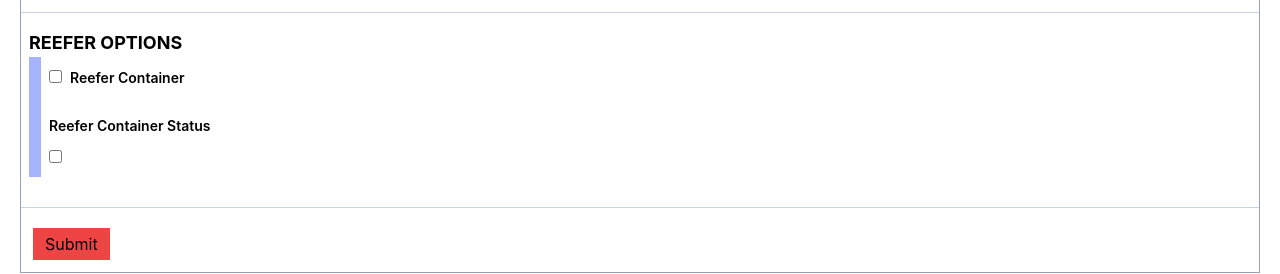
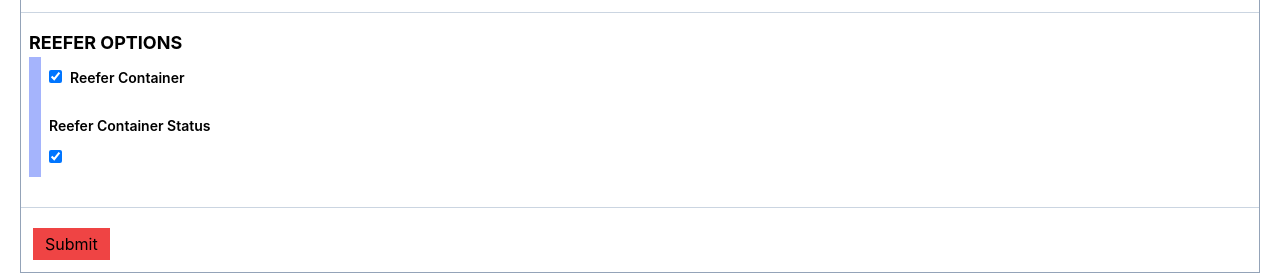
Before and after one commit to jamesenglajom/react-form, a React (Create React App) app: page / in a window 1280 px wide. Shown: the part 856-1130 px from the top of the page. Built offline with nearby package versions, Linux system fonts and the light colour scheme.

Commit message:
fixed checkboxes error

```diff
--- a/src/components/form/product_details.jsx
+++ b/src/components/form/product_details.jsx
@@ -8,16 +8,16 @@ import { form_object, form_fields } from "../../static/product_details_form";
 const ProductsDetailsForm = () => {
   const [formData, setFormData] = useState(
     form_fields.reduce(
-      (acc, field) => ({ ...acc, [field.property_name]: "" }),
+      (acc, field) => ({ ...acc, [field.property_name]: field.value ?? "" }),
       {}
     )
   );
 
   const handleChange = (e) => {
-    const { name, value } = e.target;
+    const { name, value, type, checked } = e.target;
     setFormData({
       ...formData,
-      [name]: value,
+      [name]: type == "checkbox" ? checked : value,
     });
     console.log(formData);
   };
@@ -90,7 +90,7 @@ const ProductsDetailsForm = () => {
                           label={input_el.label}
                           type={input_el.type}
                           name={input_el.property_name}
-                          value={formData[input_el.property_name]}
+                          checked={formData[input_el.property_name]}
                           onChange={handleChange}
                           selection={input_el.selection}
                           // placeholder="Enter your username"
@@ -103,7 +103,7 @@ const ProductsDetailsForm = () => {
                           label={input_el.label}
                           type={input_el.type}
                           name={input_el.property_name}
-                          value={formData[input_el.property_name]}
+                          checked={formData[input_el.property_name]}
                           onChange={handleChange}
                           selection={input_el.selection}
                           // placeholder="Enter your username"
--- a/src/components/form_elements/checkbox_field.jsx
+++ b/src/components/form_elements/checkbox_field.jsx
@@ -6,7 +6,7 @@ const CheckboxField = ({
   label,
   type,
   name,
-  value,
+  checked,
   onChange,
   placeholder,
   required,
@@ -19,7 +19,7 @@ const CheckboxField = ({
             type={type}
             name={name}
             id={name}
-            value={value}
+            checked={checked}
             onChange={onChange}
             placeholder={placeholder}
             required={required}
@@ -36,7 +36,7 @@ CheckboxField.propTypes = {
   label: PropTypes.string,
   type: PropTypes.string.isRequired,
   name: PropTypes.string.isRequired,
-  value: PropTypes.string.isRequired,
+  checked: PropTypes.bool.isRequired,
   onChange: PropTypes.func.isRequired,
   placeholder: PropTypes.string,
   required: PropTypes.bool,
--- a/src/components/form_elements/toggle_field.jsx
+++ b/src/components/form_elements/toggle_field.jsx
@@ -6,7 +6,7 @@ const ToggleField = ({
   label,
   type,
   name,
-  value,
+  checked,
   onChange,
   placeholder,
   required,
@@ -23,7 +23,7 @@ const ToggleField = ({
           type="checkbox"
           name={name}
           id={name}
-          value={value}
+          checked={checked}
           onChange={onChange}
           placeholder={placeholder}
           required={required}
@@ -38,7 +38,7 @@ ToggleField.propTypes = {
   label: PropTypes.string,
   type: PropTypes.string.isRequired,
   name: PropTypes.string.isRequired,
-  value: PropTypes.string.isRequired,
+  checked: PropTypes.bool.isRequired,
   onChange: PropTypes.func.isRequired,
   placeholder: PropTypes.string,
   required: PropTypes.bool,
--- a/src/static/product_details_form.js
+++ b/src/static/product_details_form.js
@@ -1,6 +1,6 @@
 const slug = (str, separator) => {
   const pattern = new RegExp(`[^a-zA-Z0-9${separator}]`, "g");
-  return str.replace(pattern, "").replace(separator, "_").toLowerCase();
+  return str.replace(pattern, "").replaceAll(separator, "_").toLowerCase();
 };
 
 //  dropdown options
@@ -48,48 +48,62 @@ const paymentTypeOptions = [
 export const form_fields = [
   {
     property_name: slug("Container Title", " "),
+    value: "",
   },
   {
     property_name: slug("Container Grade Title", " "),
+    value: "",
   },
   {
     property_name: slug("Container Type", " "),
+    value: "",
   },
   {
     property_name: slug("Location", " "),
+    value: "Atlanta, GA",
   },
   {
     property_name: slug("Size", " "),
+    value: "10'",
   },
   {
     property_name: slug("Height", " "),
+    value: `8' 6" Standard`,
   },
   {
     property_name: slug("Grade", " "),
+    value: `Wind and Water tight (WWT)`,
   },
   {
     property_name: slug("Condition", " "),
+    value: `New`,
   },
   {
     property_name: slug("Selection Type", " "),
+    value: `First of the Stack (FO)`,
   },
   {
     property_name: slug("Door Type", " "),
+    value: "",
   },
   {
     property_name: slug("Sales Tags", " "),
+    value: "",
   },
   {
     property_name: slug("Store ID", " "),
   },
   {
     property_name: slug("Payment Type", " "),
+    value: "Buy",
   },
   {
     property_name: slug("Reefer Container", " "),
+    value: true,
   },
   {
     property_name: slug("Reefer Container Status", " "),
+    value: true,
   },
 ];
 
```
